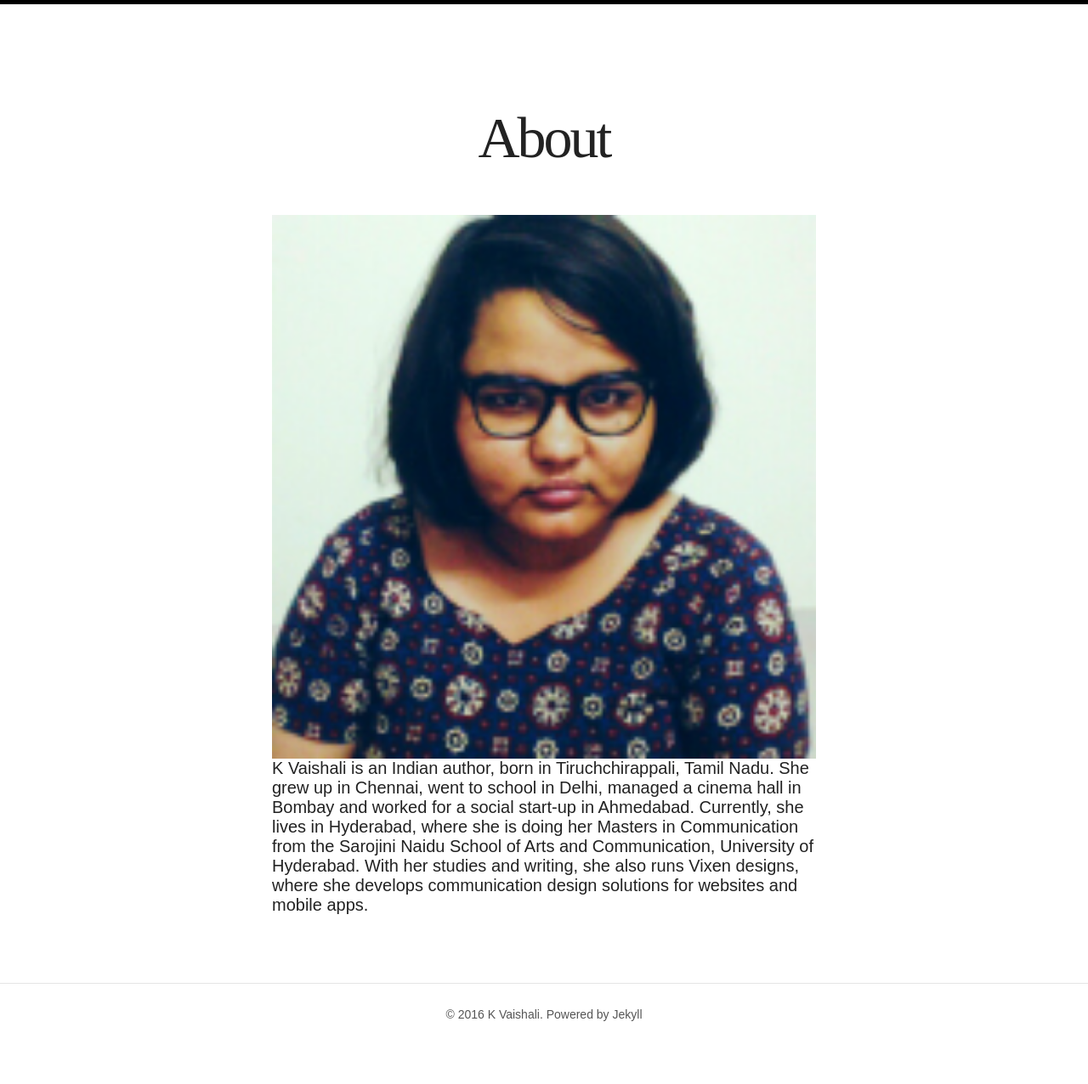
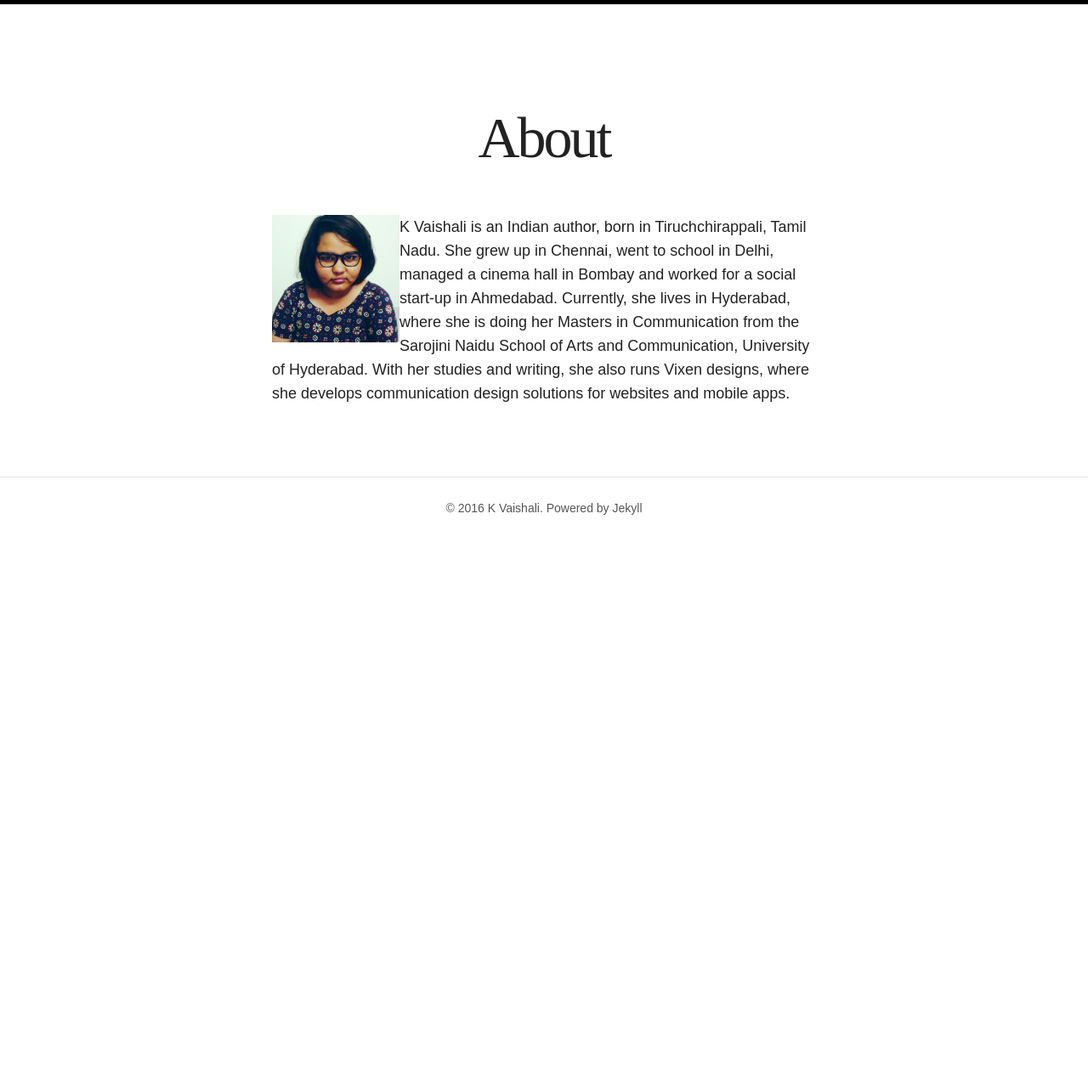
Before and after one commit to vaishk/vaishk.github.io, a Jekyll site: the page built from about.md, in a window 1280 px wide. Shown: the whole page at 85% size. Built offline with Jekyll 4.4.1, drawn with Linux system fonts in a browser that asks for light colours; nearby versions of some CDN libraries; some web fonts are replaced; after the commit the page ends 905 px from its top, so only the background shows below that.

Commit message:
Debug about 3

```diff
--- a/assets/css/style.css
+++ b/assets/css/style.css
@@ -282,3 +282,15 @@ img {
     font-style: normal;
 
 }
+
+.me {
+    float: left;
+    width: 150px;
+    height: 150px;
+}
+
+p {
+    font-size: 1.125rem;
+    line-height: 1.55556;
+    margin-bottom: 1.5rem;
+}
--- a/assets/css/stylesheet.css
+++ b/assets/css/stylesheet.css
@@ -43,9 +43,3 @@
     font-style: normal;
 
 }
-
-.me {
-    float: left;
-    width: 150px;
-    height: 150px;
-}
```
Also changed, not shown: assets/css/main.min.css.
